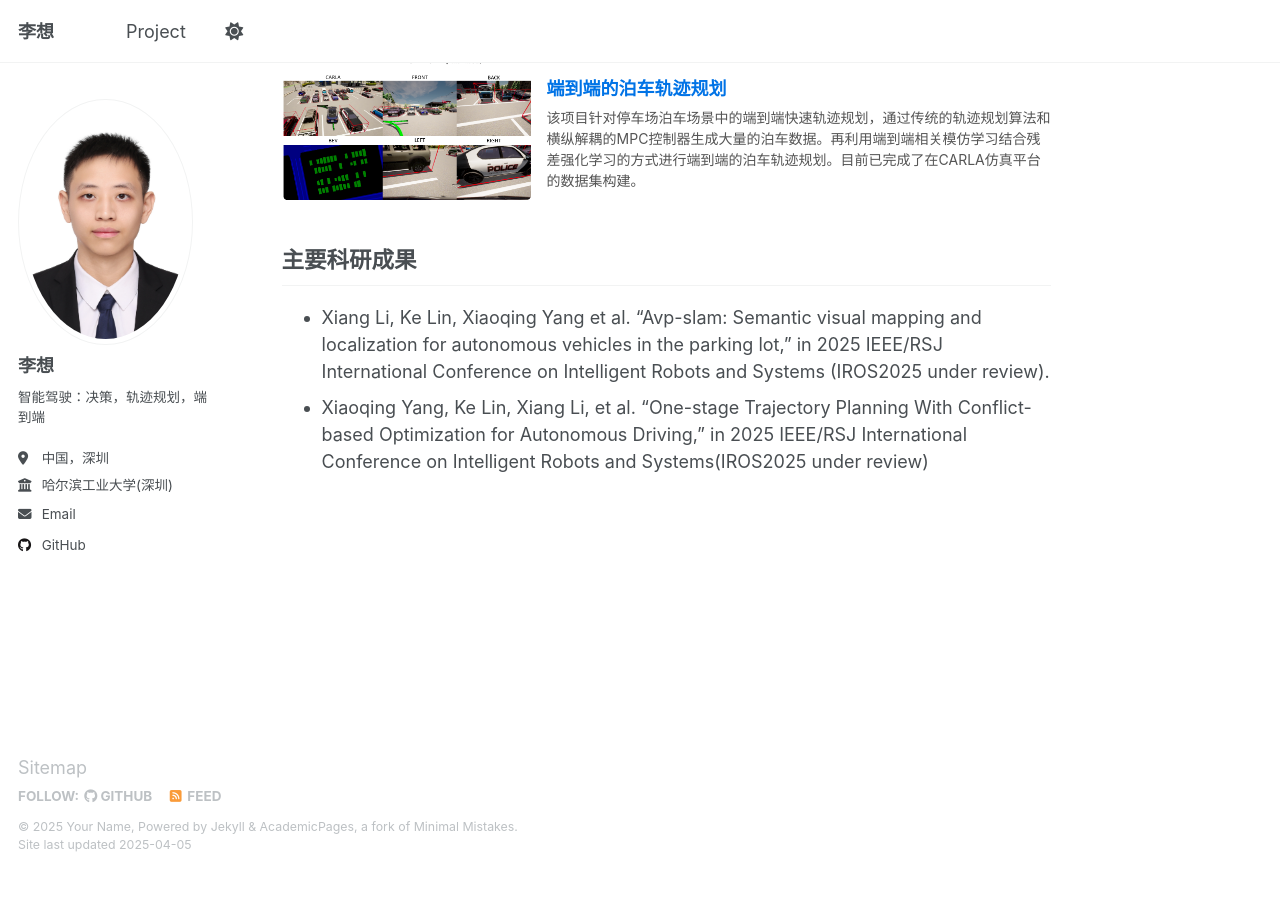
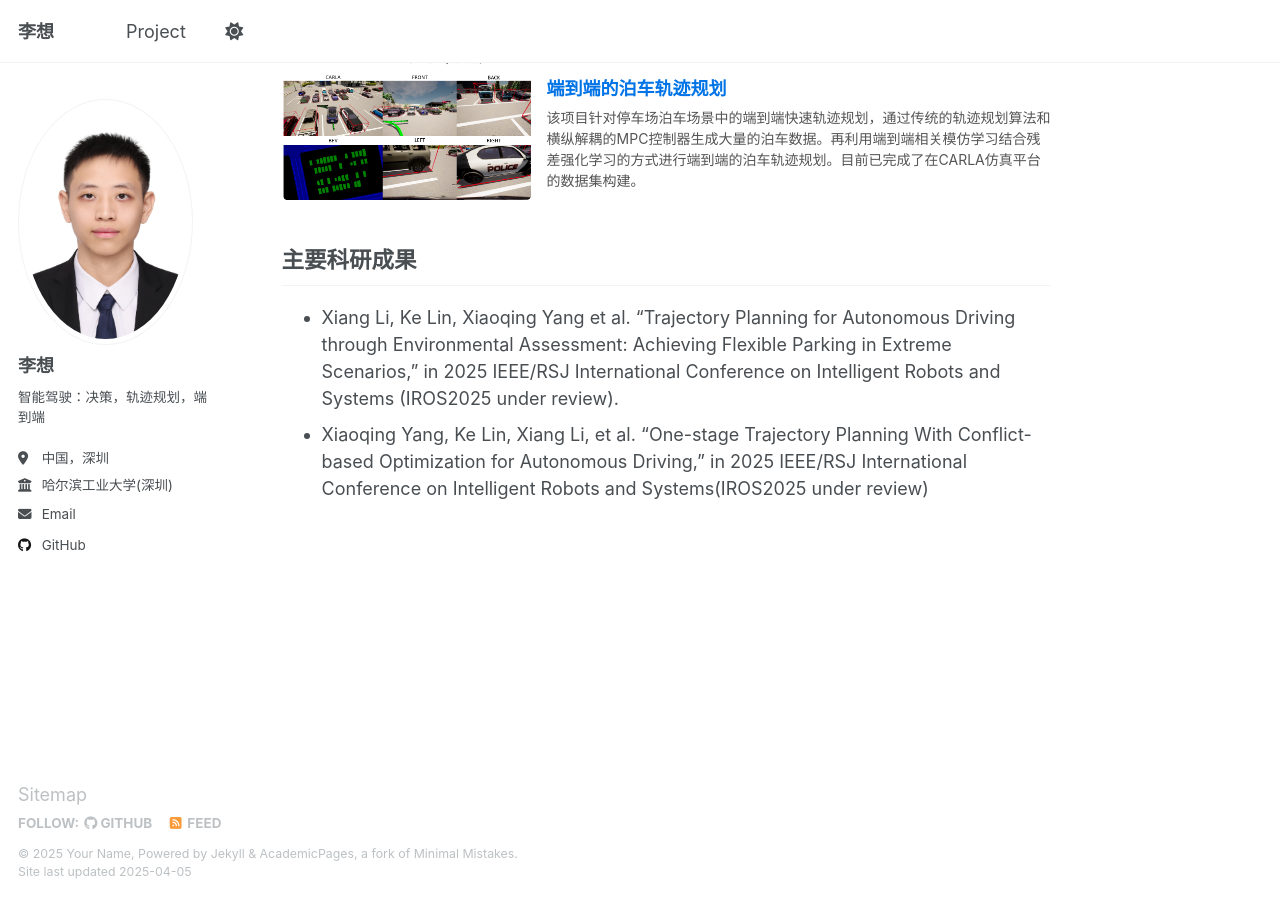
Before and after one commit to AzukiScarlet/azukiscarlet.github.io, a Jekyll site: the page built from _pages/about.md, in a window 1280 px wide and 900 px high, scrolled down 2207 px. Built offline with Jekyll 4.4.1, drawn with Linux system fonts in a browser that asks for light colours; before the commit the page ends 3080 px from its top, so only the background shows below that.

Commit message:
修改论文标题

```diff
--- a/_pages/about.md
+++ b/_pages/about.md
@@ -86,7 +86,7 @@ redirect_from:
 
 主要科研成果
 ------
-- Xiang Li, Ke Lin, Xiaoqing Yang et al. "Avp-slam: Semantic visual mapping and localization for autonomous vehicles in the parking lot," in 2025 IEEE/RSJ International Conference on Intelligent Robots and Systems (IROS2025 under review).
+- Xiang Li, Ke Lin, Xiaoqing Yang et al. "Trajectory Planning for Autonomous Driving through Environmental Assessment: Achieving Flexible Parking in Extreme Scenarios," in 2025 IEEE/RSJ International Conference on Intelligent Robots and Systems (IROS2025 under review).
 - Xiaoqing Yang, Ke Lin, Xiang Li, et al. "One-stage Trajectory Planning With Conflict-based Optimization for Autonomous Driving," in 2025 IEEE/RSJ International Conference on Intelligent Robots and Systems(IROS2025 under review)
 <!-- - 专利在审 -->
 
```
